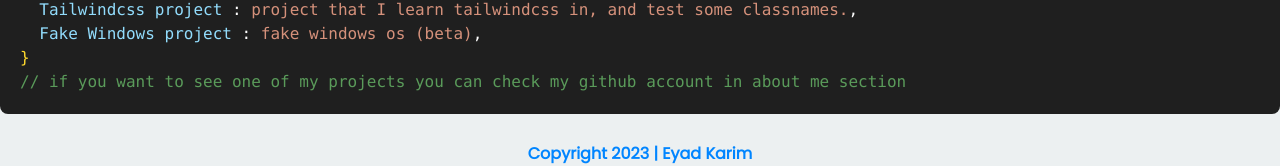
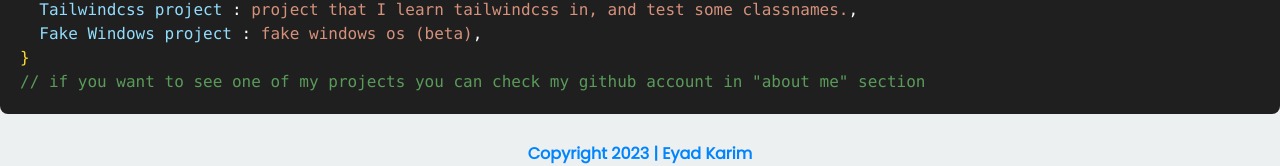
Before and after one commit to eyad-karim/eyadkarim, a Next.js app: page / in a window 1280 px wide. Shown: the part 1502-1668 px from the top of the page. Built offline with nearby package versions, Linux system fonts and the light colour scheme.

Commit message:
Fix myprojects.js

```diff
--- a/components/sections/myprojects.js
+++ b/components/sections/myprojects.js
@@ -10,7 +10,7 @@ function MyProjects() {
                 {"  "}<span className="text-code-sky">{"Tailwindcss project"}</span> : <span className="text-code-brown">{"project that I learn tailwindcss in, and test some classnames."}</span>,<br/>
                 {"  "}<span className="text-code-sky">{"Fake Windows project"}</span> : <span className="text-code-brown">{"fake windows os (beta)"}</span>,<br/>
                 <span className="text-code-yellow">{"}"}</span><br/>
-                <span className="text-code-green">// if you want to see one of my projects you can check my github account in {"about me"} section</span>
+                <span className="text-code-green">{"// if you want to see one of my projects you can check my github account in \"about me\" section"}</span>
             </pre>
         </section>
     </>);
```
